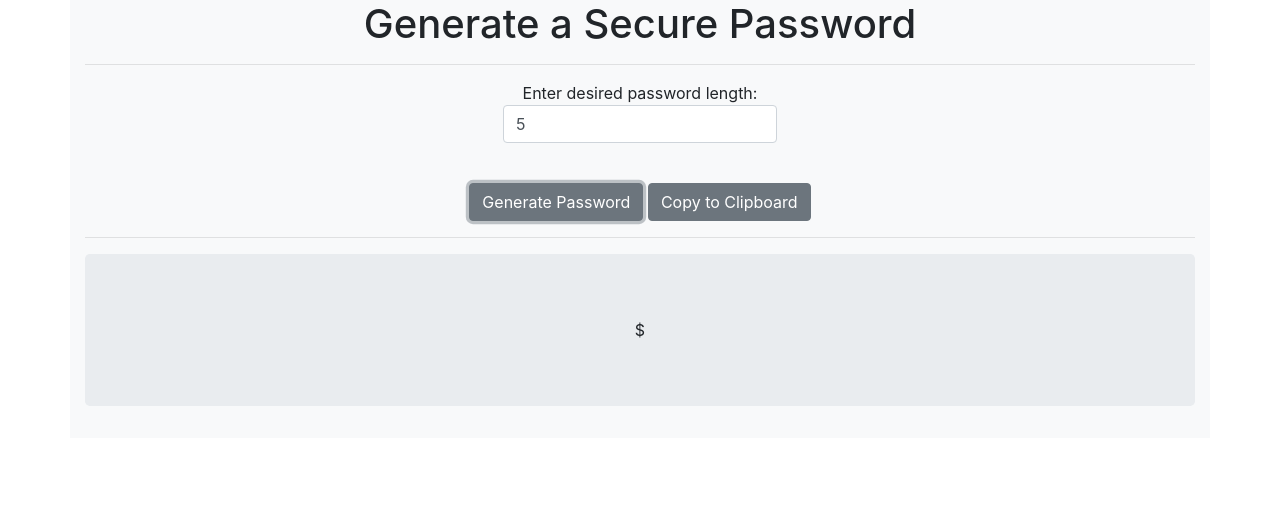
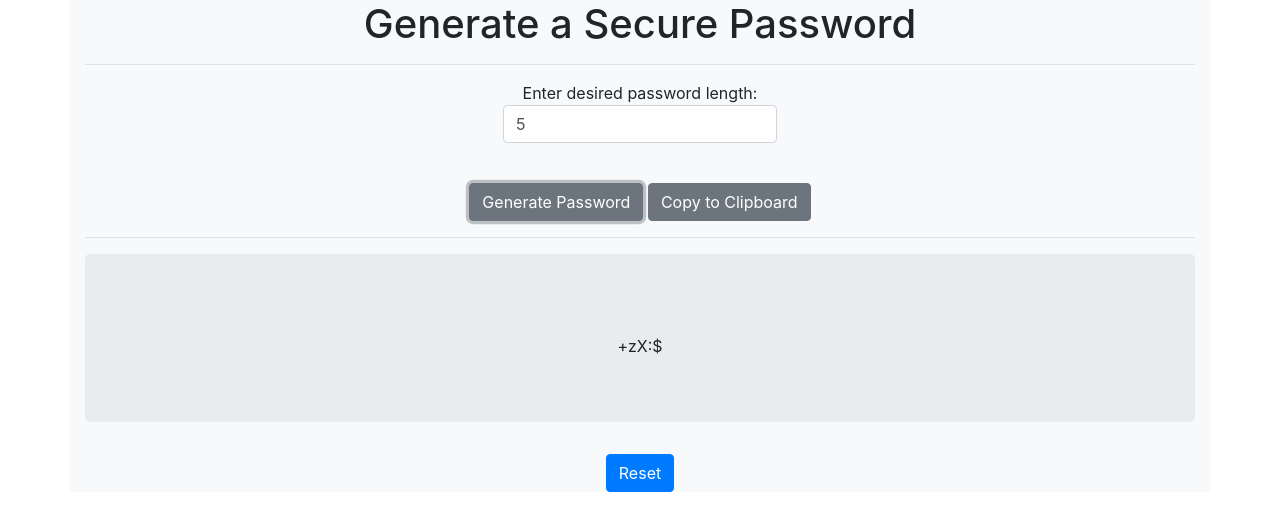
Before and after one commit to ivers523/passgen, a plain HTML site: page index.html in a window 1280 px wide. Both pictures are taken after typing "5" into the empty fields and a click on the button "Generate Password". Drawn offline with nearby package versions, Linux system fonts and the light colour scheme.

Commit message:
added reset button to improve usability

```diff
--- a/index.html
+++ b/index.html
@@ -26,9 +26,11 @@
                 <hr>
                 <div class="jumbotron" id="jumbo">
                     <div class="container">
-                        <p class="lead">Your secure password!</p>
+                        <p class="lead"></p>
                     </div>
                 </div>
+                <!--reset button c/o stack overflow-->
+                <input class="btn btn-primary" type="reset" value="Reset" onClick="window.location.reload();">
             </div>
         </div>
 
@@ -63,9 +65,7 @@
             }
             if (passLength > 128) {
                 alert("Password length must not be more than 128 characters!");
-
             }
-
             // for loop
             for (let i = 0; i < passLength; i++) {
 
@@ -73,26 +73,19 @@
 
                 console.log(passString);
 
-            // display password on jumbotron
+                // display password on jumbotron
 
-                jumboEl.innerHTML= passString
+                jumboEl.innerHTML += passString
 
-                // ! Current error = only displaying the last value of the string
+                // ! Current error = only displaying the last console value of the string
             }
 
+        }
+        // copy functionality not currently supported
+        copy.onclick = function copy() {
+            console.log("button two clicked");
 
         }
-
-
-
-
-
-
-        copy.onclick = function copy() {
-            console.log("button two clicked");
-        }
-
-
     </script>
 
 </body>
```
